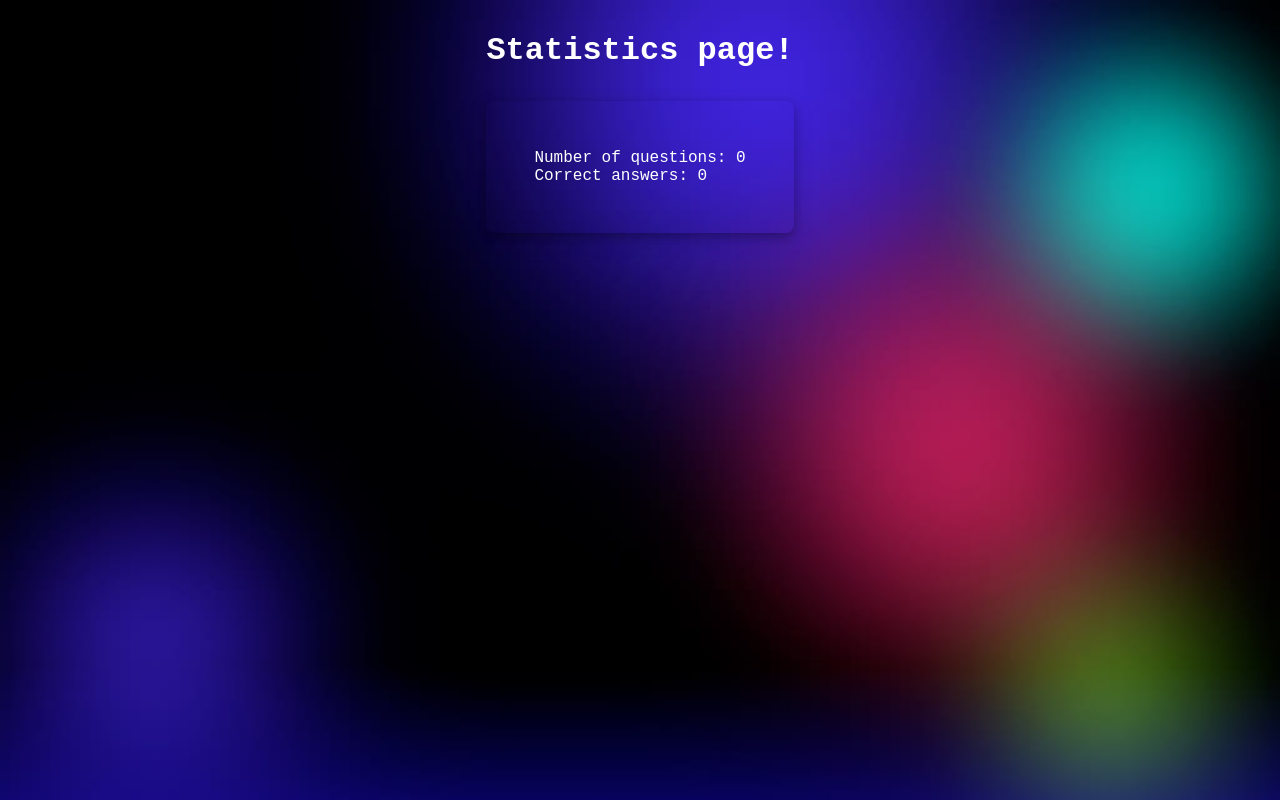
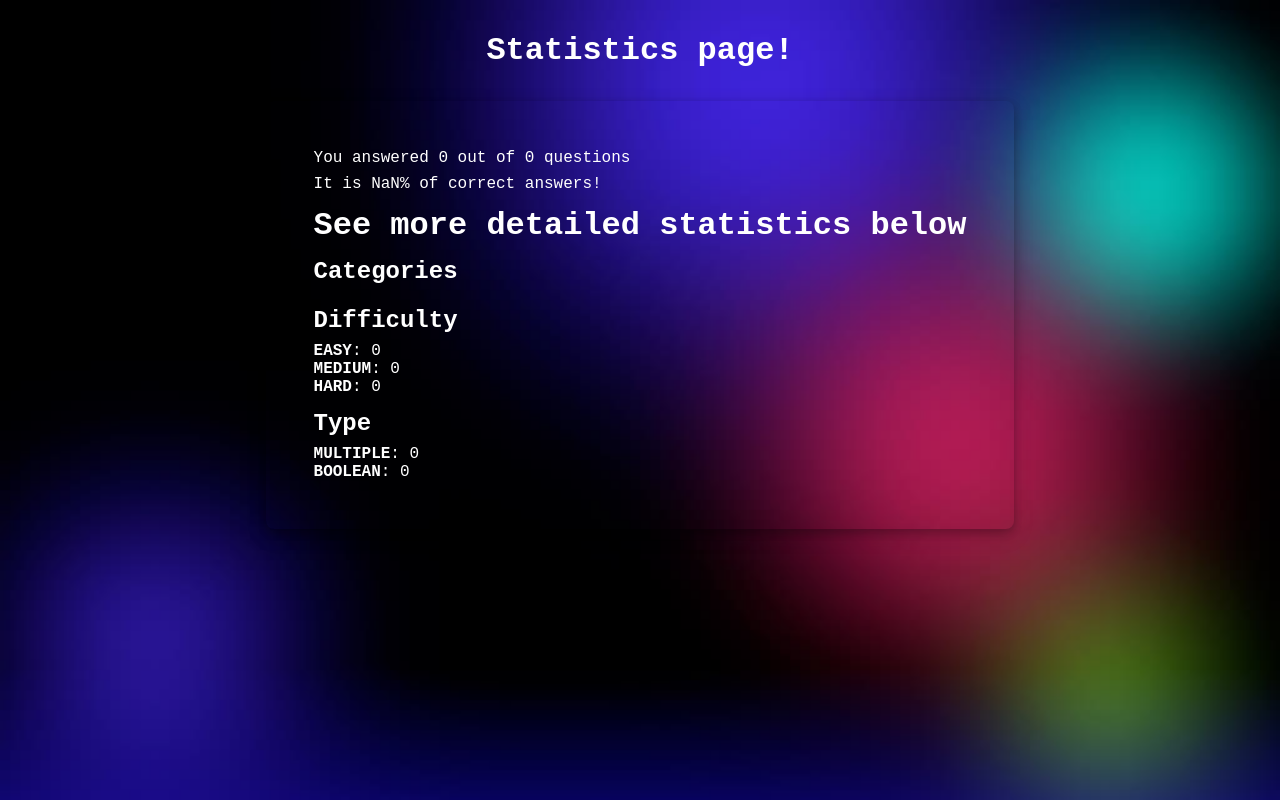
Before and after one commit to evgeny-sivakov/React_01.24, a React (Vite) app: page /statistics in a window 1280 px wide. Built offline with nearby package versions, Linux system fonts and the light colour scheme; a web font is replaced by a local one.

Commit message:
homework_7

```diff
--- /dev/null
+++ b/src/components/StatisticBlock.jsx
@@ -0,0 +1,15 @@
+const StatisticBlock = ({ title, items }) => {
+  return (
+    <article>
+      <h2>{title}</h2>
+      <ul>
+        {items.map((item) => (
+          <li key={item.name}>
+            <b>{item.name.toUpperCase()}</b>: {item.quantity}
+          </li>
+        ))}
+      </ul>
+    </article>
+  )
+}
+export default StatisticBlock
--- a/src/components/Statistics.jsx
+++ b/src/components/Statistics.jsx
@@ -1,13 +1,34 @@
 import { useSelector } from 'react-redux'
+
+import StatisticBlock from './StatisticBlock'
+
+import classes from './Statistics.module.css'
 
 const Statistics = () => {
   const totalQuantity = useSelector((state) => state.statistics.totalQuantity)
   const correctAnswers = useSelector((state) => state.statistics.correctAnswers)
+  const statistics = useSelector((state) => state.statistics)
+  const { categories, difficulty, type } = statistics
+  const statsToDisplay = [
+    ['Categories', categories.byName],
+    ['Difficulty', difficulty.byName],
+    ['Type', type.byName]
+  ]
   return (
-    <div>
-      <p>Number of questions: {totalQuantity}</p>
-      <p>Correct answers: {correctAnswers}</p>
-    </div>
+    <section className={classes.container}>
+      <article className={classes.article}>
+        <p>
+          You answered {correctAnswers} out of {totalQuantity} questions
+        </p>
+        <p>It is {correctAnswers / (totalQuantity * 0.01)}% of correct answers!</p>
+      </article>
+
+      <h1>See more detailed statistics below</h1>
+
+      {statsToDisplay.map((stat) => (
+        <StatisticBlock key={stat[0]} title={stat[0]} items={stat[1]} />
+      ))}
+    </section>
   )
 }
 
--- /dev/null
+++ b/src/components/Statistics.module.css
@@ -0,0 +1,15 @@
+.container {
+    display: flex;
+    flex-direction: column;
+    gap: 14px;
+}
+
+.article {
+    display: flex;
+    flex-direction: column;
+    gap: 8px;
+}
+
+h2 {
+    margin-bottom: 8px;
+}
--- a/src/components/layouts/PageContent.jsx
+++ b/src/components/layouts/PageContent.jsx
@@ -1,8 +1,10 @@
 import { Outlet } from 'react-router-dom'
+
+import classes from './PageContent.module.css'
 
 const PageContent = () => {
   return (
-    <main>
+    <main className={classes.main}>
       <Outlet />
     </main>
   )
--- a/src/components/layouts/PageContent.module.css
+++ b/src/components/layouts/PageContent.module.css
@@ -0,0 +1,3 @@
+.main {
+    padding-bottom: 32px;
+}
```
